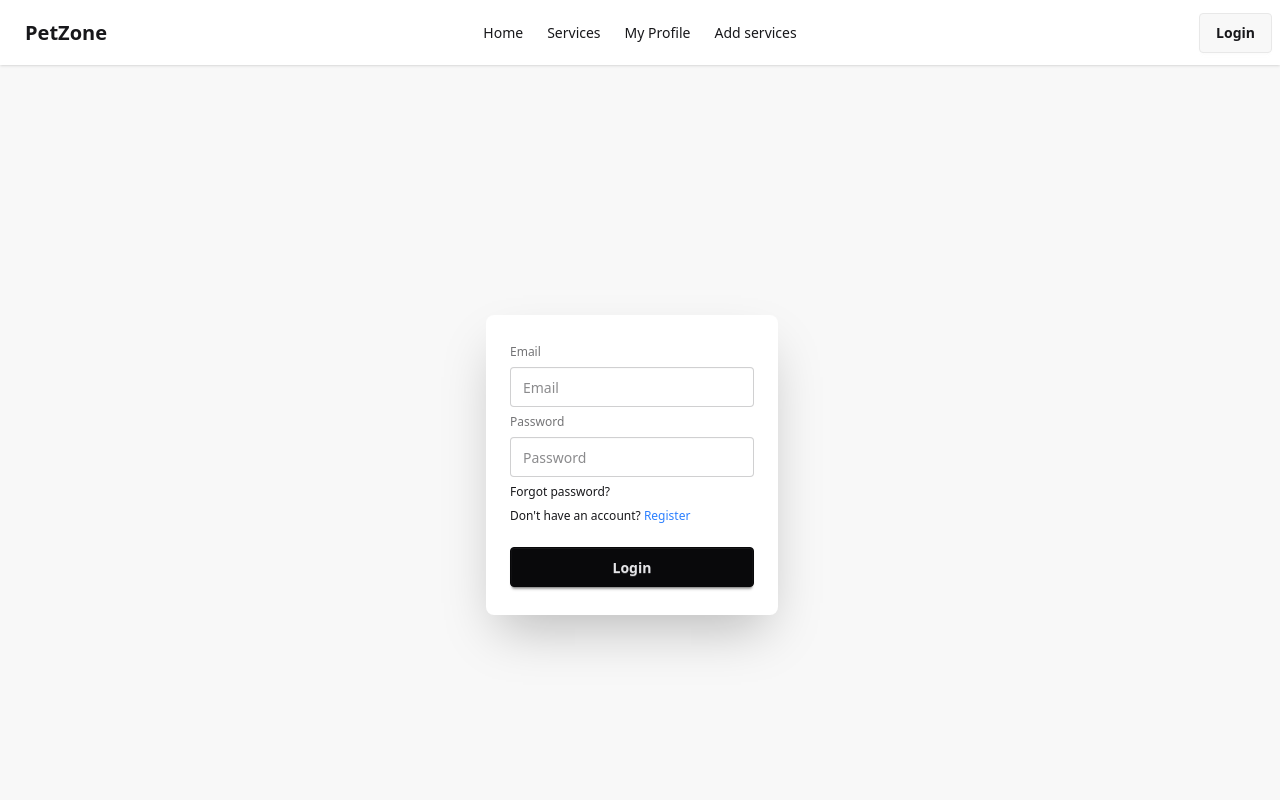
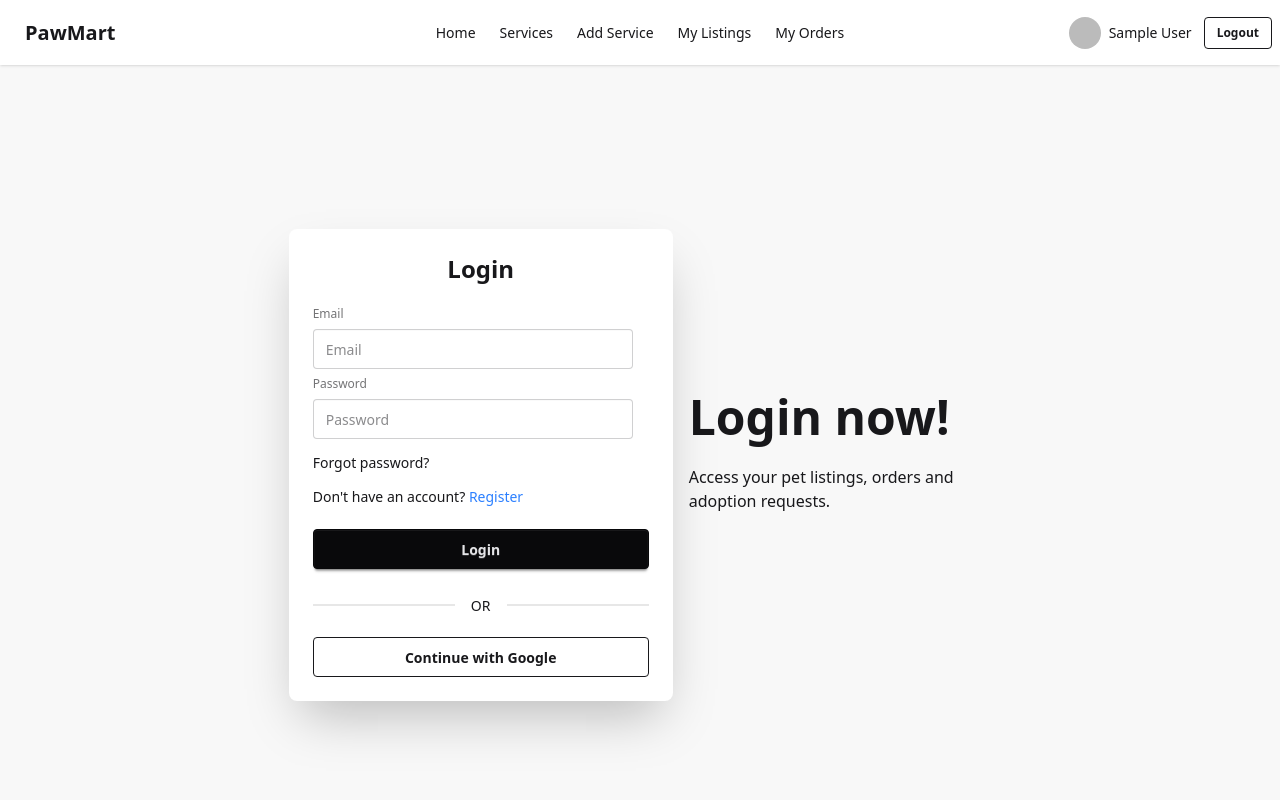
Before and after one commit to mushfiq990728/Assignment-10-fontend, a React (Vite) app: page /login in a window 1280 px wide. Shown: the top 800 px of the page. Built offline with nearby package versions, Linux system fonts and the light colour scheme; no server answers; sample sign-in values are in the browser's storage.

Commit message:
fontend 8th commit

```diff
--- a/src/component/Navbar.jsx
+++ b/src/component/Navbar.jsx
@@ -1,40 +1,144 @@
-import React from 'react';
-import { Link } from 'react-router';
+import React, { useContext } from "react";
+import { Link, NavLink } from "react-router-dom";
+import { AuthContext } from "../provider/AuthProvider";
 
 const Navbar = () => {
+  const { user, logout } = useContext(AuthContext);
+
+  const handleLogout = () => {
+    logout().catch((err) => console.error(err));
+  };
+
+  const navLinks = (
+    <>
+      <li>
+        <NavLink
+          to="/"
+          className={({ isActive }) =>
+            isActive ? "text-blue-600 font-semibold underline" : ""
+          }
+        >
+          Home
+        </NavLink>
+      </li>
+
+      <li>
+        <NavLink
+          to="/services"
+          className={({ isActive }) =>
+            isActive ? "text-blue-600 font-semibold underline" : ""
+          }
+        >
+          Services
+        </NavLink>
+      </li>
+
+      <li>
+        <NavLink
+          to="/add-service"
+          className={({ isActive }) =>
+            isActive ? "text-blue-600 font-semibold underline" : ""
+          }
+        >
+          Add Service
+        </NavLink>
+      </li>
+
+      {/* Show only if user is logged in */}
+      {user && (
+        <>
+          <li>
+            <NavLink
+              to="/my-listings"
+              className={({ isActive }) =>
+                isActive ? "text-blue-600 font-semibold underline" : ""
+              }
+            >
+              My Listings
+            </NavLink>
+          </li>
+
+          <li>
+            <NavLink
+              to="/my-orders"
+              className={({ isActive }) =>
+                isActive ? "text-blue-600 font-semibold underline" : ""
+              }
+            >
+              My Orders
+            </NavLink>
+          </li>
+        </>
+      )}
+    </>
+  );
+
   return (
     <div className="navbar bg-base-100 shadow-sm">
       <div className="navbar-start">
         <div className="dropdown">
           <div tabIndex={0} role="button" className="btn btn-ghost lg:hidden">
-        <svg xmlns="http://www.w3.org/2000/svg" className="h-5 w-5" fill="none" viewBox="0 0 24 24" stroke="currentColor"> <path strokeLinecap="round" strokeLinejoin="round" strokeWidth="2" d="M4 6h16M4 12h8m-8 6h16" /> </svg>
+            <svg
+              xmlns="http://www.w3.org/2000/svg"
+              className="h-5 w-5"
+              fill="none"
+              viewBox="0 0 24 24"
+              stroke="currentColor"
+            >
+              <path
+                strokeLinecap="round"
+                strokeLinejoin="round"
+                strokeWidth="2"
+                d="M4 6h16M4 12h8m-8 6h16"
+              />
+            </svg>
           </div>
+
           <ul
-        tabIndex="-1"
-        className="menu menu-sm dropdown-content bg-base-100 rounded-box z-1 mt-3 w-52 p-2 shadow">
-        <li><a>Item 1</a></li>
-        <li>
-          <a>Parent</a>
-          <ul className="p-2">
-            <li><a>Submenu 1</a></li>
-            <li><a>Submenu 2</a></li>
-          </ul>
-        </li>
-        <li><a>Item 3</a></li>
+            tabIndex={-1}
+            className="menu menu-sm dropdown-content bg-base-100 rounded-box z-10 mt-3 w-52 p-2 shadow"
+          >
+            {navLinks}
           </ul>
         </div>
-    <a className="btn btn-ghost text-xl">PetZone</a>
+
+        <Link to="/" className="btn btn-ghost text-xl">
+          PawMart
+        </Link>
       </div>
+
       <div className="navbar-center hidden lg:flex">
-    <ul className="menu menu-horizontal px-1">
-      <li><Link to='/'>Home</Link></li>
-     <li><Link to='/services'>Services</Link></li>
-      <li><Link to={'/profile'}>My Profile</Link></li>
-      <li><Link to={'/add-service'}>Add services</Link></li>
-    </ul>
+        <ul className="menu menu-horizontal px-1">{navLinks}</ul>
       </div>
-  <div className="navbar-end">
-    <Link to='/login' className="btn">Login</Link>
+
+      <div className="navbar-end gap-3">
+        {user && (
+          <div className="flex items-center gap-2">
+            {user.photoURL && (
+              <div className="avatar">
+                <div className="w-8 rounded-full">
+                  <img src={user.photoURL} alt="user" />
+                </div>
+              </div>
+            )}
+            <span className="text-sm hidden md:inline">
+              {user.displayName || user.email}
+            </span>
+          </div>
+        )}
+
+        {user ? (
+          <button
+            onClick={handleLogout}
+            className="btn btn-outline btn-sm"
+          >
+            Logout
+          </button>
+        ) : (
+          <Link to="/login" className="btn btn-primary btn-sm">
+            Login
+          </Link>
+        )}
       </div>
     </div>
   );
--- a/src/pages/Login.jsx
+++ b/src/pages/Login.jsx
@@ -1,25 +1,120 @@
-import React from 'react';
-import { Link } from 'react-router';
+import React, { useContext, useState } from "react";
+import { Link, useLocation, useNavigate } from "react-router-dom";
+import { AuthContext } from "../provider/AuthProvider";
+import toast from "react-hot-toast";
 
 const Login = () => {
+  const { loginWithEmailPassword, loginWithGoogle } = useContext(AuthContext);
+  const [loading, setLoading] = useState(false);
+  const [error, setError] = useState("");
+
+  const navigate = useNavigate();
+  const location = useLocation();
+  const from = location.state || "/"; // go back to where user came from
+
+  const handleSubmit = (e) => {
+    e.preventDefault();
+    setError("");
+    setLoading(true);
+
+    const form = e.target;
+    const email = form.email.value;
+    const password = form.password.value;
+
+    loginWithEmailPassword(email, password)
+      .then((result) => {
+        console.log("Logged in:", result.user);
+        toast.success("Login successful");
+        navigate(from, { replace: true });
+      })
+      .catch((err) => {
+        console.error("Login error:", err);
+        setError(err.message);
+        toast.error(err.message);
+      })
+      .finally(() => setLoading(false));
+  };
+
+  const handleGoogleLogin = () => {
+    setLoading(true);
+    loginWithGoogle()
+      .then((result) => {
+        console.log("Google login:", result.user);
+        toast.success("Logged in with Google");
+        navigate(from, { replace: true });
+      })
+      .catch((err) => {
+        console.error("Google Login error:", err);
+        toast.error(err.message);
+      })
+      .finally(() => setLoading(false));
+  };
+
   return (
     <div className="hero bg-base-200 min-h-screen">
       <div className="hero-content flex-col lg:flex-row-reverse">
         <div className="text-center lg:text-left">
-
-
+          <h1 className="text-5xl font-bold">Login now!</h1>
+          <p className="py-6">
+            Access your pet listings, orders and adoption requests.
+          </p>
         </div>
         <div className="card bg-base-100 w-full max-w-sm shrink-0 shadow-2xl">
           <div className="card-body">
+            <h2 className="text-2xl font-bold text-center mb-2">Login</h2>
+
+            {error && (
+              <div className="alert alert-error mb-2">
+                <span className="text-sm">{error}</span>
+              </div>
+            )}
+
+            <form onSubmit={handleSubmit}>
               <fieldset className="fieldset">
                 <label className="label">Email</label>
-          <input type="email" className="input" placeholder="Email" />
+                <input
+                  type="email"
+                  name="email"
+                  className="input"
+                  placeholder="Email"
+                  required
+                />
                 <label className="label">Password</label>
-          <input type="password" className="input" placeholder="Password" />
-          <div><a className="link link-hover">Forgot password?</a></div>
-          <div><span>Don't have an account? </span><Link className='text-blue-500' to='/signup'>Register</Link></div>
-          <button className="btn btn-neutral mt-4">Login</button>
+                <input
+                  type="password"
+                  name="password"
+                  className="input"
+                  placeholder="Password"
+                  required
+                />
+                <div className="mt-2">
+                  <a className="link link-hover text-sm">Forgot password?</a>
+                </div>
+                <div className="mt-2 text-sm">
+                  <span>Don't have an account? </span>
+                  <Link className="text-blue-500" to="/signup">
+                    Register
+                  </Link>
+                </div>
+                <button
+                  type="submit"
+                  className="btn btn-neutral mt-4"
+                  disabled={loading}
+                >
+                  {loading ? "Logging in..." : "Login"}
+                </button>
               </fieldset>
+            </form>
+
+            <div className="divider">OR</div>
+
+            <button
+              onClick={handleGoogleLogin}
+              className="btn btn-outline w-full"
+              disabled={loading}
+            >
+              Continue with Google
+            </button>
           </div>
         </div>
       </div>
--- a/src/pages/Services.jsx
+++ b/src/pages/Services.jsx
@@ -1,49 +1,111 @@
 import React, { useEffect, useState } from "react";
 import api from "../api/client";
+import { Link } from "react-router-dom";
 
 const Services = () => {
   const [services, setServices] = useState([]);
+  const [search, setSearch] = useState("");
+  const [category, setCategory] = useState("All");
+  const [loading, setLoading] = useState(true);
+
+  const fetchServices = () => {
+    setLoading(true);
+    const params = {};
+    if (category !== "All") params.category = category;
+
+    api
+      .get("/services", { params })
+      .then((res) => setServices(res.data))
+      .catch((err) => console.log(err))
+      .finally(() => setLoading(false));
+  };
 
   useEffect(() => {
-    api
-      .get("/services")
-      .then((res) => setServices(res.data))
-      .catch((err) => console.log(err));
-  }, []);
+    fetchServices();
+    // eslint-disable-next-line react-hooks/exhaustive-deps
+  }, [category]);
+
+  const filtered = services.filter((s) =>
+    s.name?.toLowerCase().includes(search.toLowerCase())
+  );
 
   return (
-        <div className='mt-8 px-4 md:px-[145px]'>
-            <div className='text-center mb-8'>
-                <h1 className='font-bold text-3xl'>Our Winter Care Services</h1>
+    <div className="mt-8 px-4 md:px-[145px]">
+      <div className="flex flex-col md:flex-row md:items-center md:justify-between gap-4 mb-6">
+        <h1 className="font-bold text-3xl">Pets & Supplies</h1>
+
+        <div className="flex flex-col md:flex-row gap-3">
+          <input
+            type="text"
+            placeholder="Search by name..."
+            className="input input-bordered input-sm md:input-md"
+            value={search}
+            onChange={(e) => setSearch(e.target.value)}
+          />
+
+          <select
+            className="select select-bordered select-sm md:select-md"
+            value={category}
+            onChange={(e) => setCategory(e.target.value)}
+          >
+            <option value="All">All Categories</option>
+            <option value="Pets">Pets</option>
+            <option value="Food">Food</option>
+            <option value="Accessories">Accessories</option>
+            <option value="Care products">Care products</option>
+          </select>
+        </div>
       </div>
 
+      {loading ? (
+        <div className="flex justify-center py-10">
+          <span className="loading loading-spinner loading-lg" />
+        </div>
+      ) : filtered.length === 0 ? (
+        <p className="text-center text-gray-500">No items found.</p>
+      ) : (
         <div className="grid grid-cols-1 md:grid-cols-2 lg:grid-cols-3 gap-6">
-                {
-                    services.map(service => (
-                        <div key={service.serviceId} className="card bg-base-100 w-full shadow-sm">
+          {filtered.map((service) => (
+            <div
+              key={service._id}
+              className="card bg-base-100 w-full shadow-sm border"
+            >
               <figure>
                 <img
                   src={service.image}
-                                    alt={service.serviceName}
-                                    className='h-48 w-full object-cover' />
+                  alt={service.name}
+                  className="h-48 w-full object-cover"
+                />
               </figure>
               <div className="card-body">
-                                <h2 className="card-title">{service.serviceName}</h2>
-                                <p className="text-sm text-gray-600">by {service.providerName}</p>
-                                <p className='text-sm'>{service.description}</p>
-                                <div className="flex items-center gap-2 mt-2">
-                                    <span className="badge badge-primary">${service.price}</span>
-                                    <span className="badge badge-secondary">⭐ {service.rating}</span>
-                                    <span className="text-sm">{service.slotsAvailable} slots</span>
-                                </div>
+                <h2 className="card-title">{service.name}</h2>
+                <p className="text-sm text-gray-600">
+                  Category: {service.category}
+                </p>
+                <p className="text-sm text-gray-600">
+                  Location: {service.location}
+                </p>
+                <p className="text-sm mt-1 line-clamp-2">
+                  {service.description}
+                </p>
+                <p className="mt-2 font-semibold">
+                  {service.category === "Pets"
+                    ? "Free for Adoption"
+                    : `৳${service.price}`}
+                </p>
                 <div className="card-actions justify-end mt-4">
-                                    <button className="btn btn-primary">Book Now</button>
+                  <Link
+                    to={`/services/${service._id}`}
+                    className="btn btn-primary btn-sm"
+                  >
+                    View Details
+                  </Link>
                 </div>
               </div>
             </div>
-                    ))
-                }
+          ))}
         </div>
+      )}
     </div>
   );
 };
```
Lines whose indentation alone changed are shown as unchanged.
